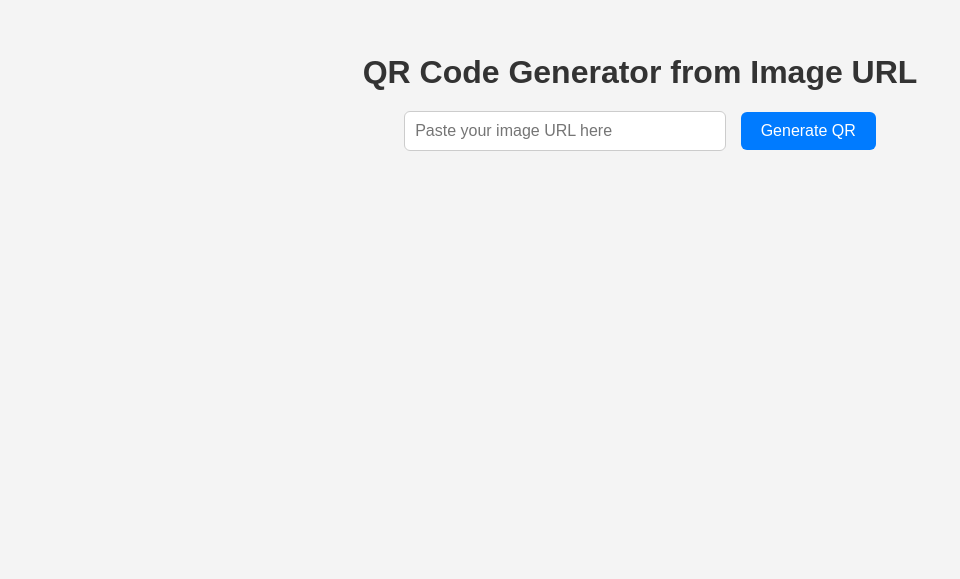
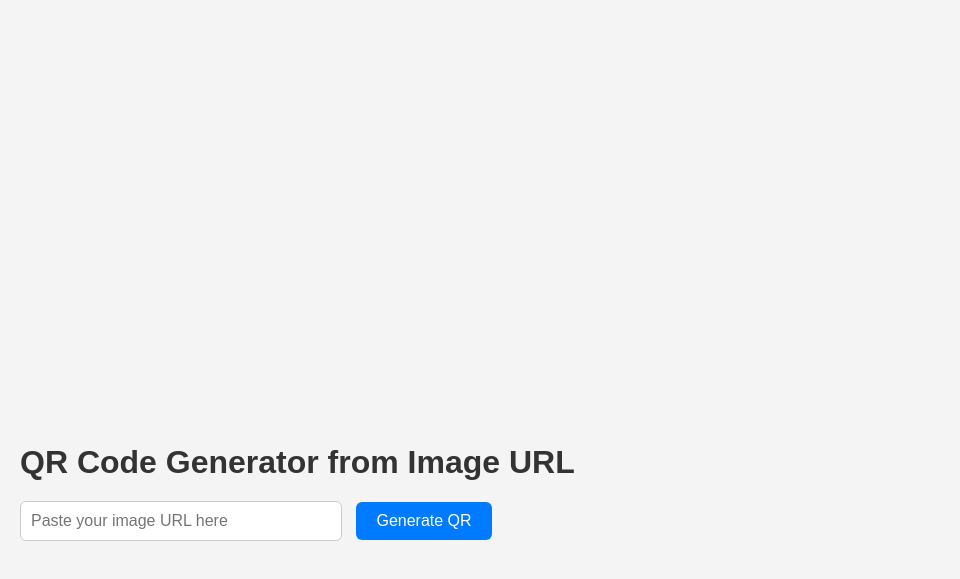
Before and after one commit to Primus-8/QR-, a plain HTML site: page index.html in a window 1280 px wide. Shown: the part 313-892 px from the top of the page, without its empty margins (0-960 px from the left). Before the commit the page ends 840 px from the top, so only its background shows below. Drawn offline with Linux system fonts and the light colour scheme.

Commit message:
Update index.html

```diff
--- a/index.html
+++ b/index.html
@@ -10,9 +10,9 @@
       background-color: #f4f4f4;
       display: flex;
       flex-direction: column;
-      align-items: center;
+      align-items: top side;
       justify-content: center;
-      min-height: 100vh;
+      min-height: 200vh;
       margin: 0;
       padding: 20px;
     }
@@ -46,7 +46,7 @@
     }
 
     #qrcode {
-      margin-top: 30px;
+      margin-top: 50px;
     }
   </style>
 </head>
```
